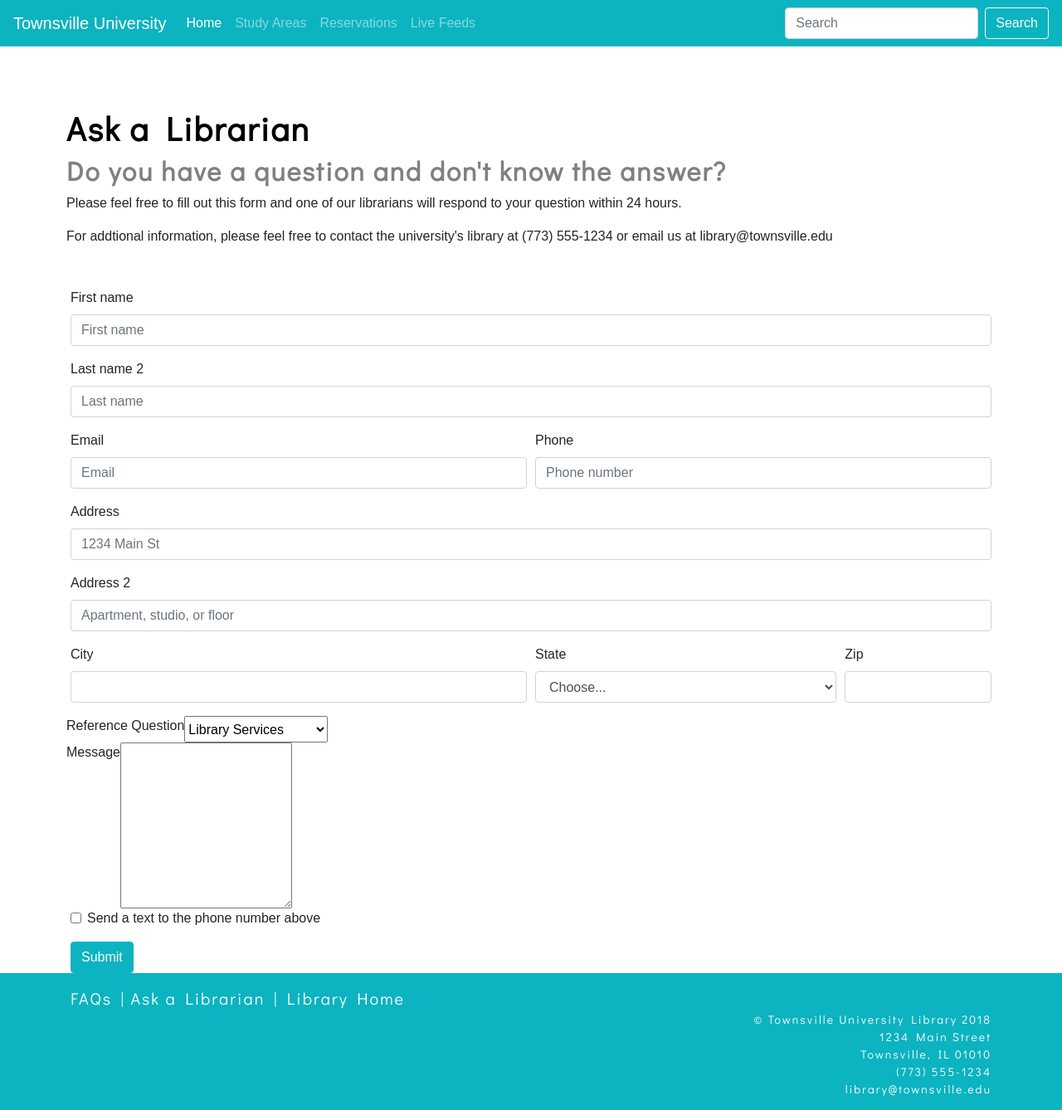
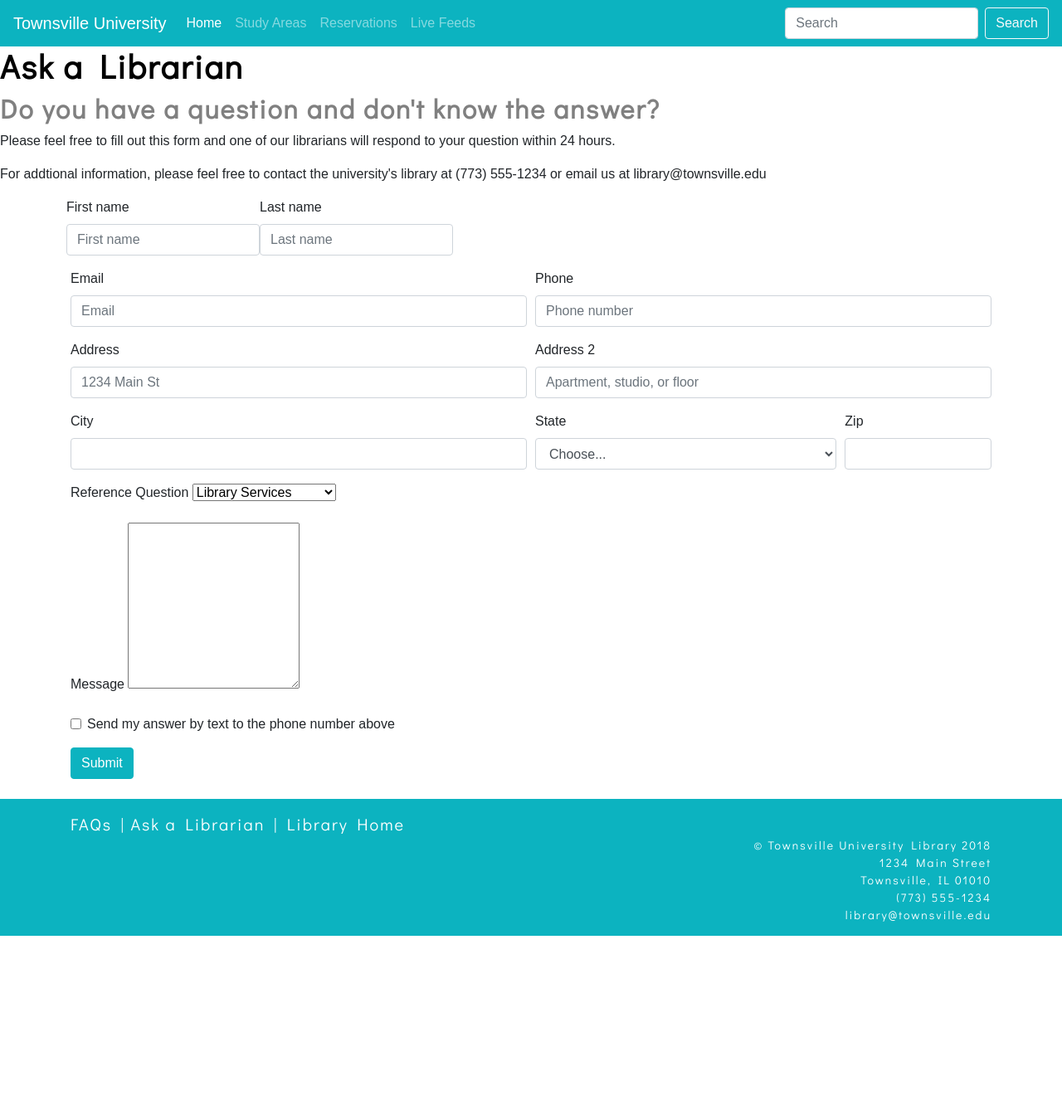
Before and after one commit to DOMLIS786/GAstudyareas, a Jekyll site: the page built from ask-librarian-form.html, in a window 1280 px wide. Shown: the whole page at 83% size. Built offline with Jekyll 4.4.1, drawn with Linux system fonts in a browser that asks for light colours; after the commit the page ends 1128 px from its top, so only the background shows below that.

Commit message:
Update ask-librarian-form.html

```diff
--- a/ask-librarian-form.html
+++ b/ask-librarian-form.html
@@ -5,22 +5,26 @@ title: Ask a Librarian
 {% include header.html %}
 
 <main class="content">
-  <article class="intro">
+      <main class="home">
 <h1>Ask a Librarian</h1>
+<article>
 <h2>Do you have a question and don't know the answer?</h2>
 <p> Please feel free to fill out this form and one of our librarians will respond to your question within 24 hours.</p>
 <p>For addtional information, please feel free to contact the university's library at (773) 555-1234 or email us at library@townsville.edu</p>
-  </article>
-</main>
-<section class="container">
+</article>
+ </main>
+      </main>
+      <section class="container">
 <form>
+<div class="form-row">
 <div class="form-group">
     <label for="fname">First name</label>
     <input type="text" class="form-control" id="fname" placeholder="First name">
   </div>
   <div class="form-group">
-    <label for="lname">Last name 2</label>
+    <label for="lname">Last name</label>
     <input type="text" class="form-control" id="lname" placeholder="Last name">
+  </div>
   </div>
   <div class="form-row">
     <div class="form-group col-md-6">
@@ -32,13 +36,15 @@ title: Ask a Librarian
       <input type="phone" class="form-control" id="inputPhone" placeholder="Phone number">
     </div>
   </div>
-  <div class="form-group">
+  <div class="form-row">
+  <div class="form-group col-md-6">
     <label for="inputAddress">Address</label>
     <input type="text" class="form-control" id="inputAddress" placeholder="1234 Main St">
   </div>
-  <div class="form-group">
+  <div class="form-group col-md-6">
     <label for="inputAddress2">Address 2</label>
     <input type="text" class="form-control" id="inputAddress2" placeholder="Apartment, studio, or floor">
+  </div>
   </div>
   <div class="form-row">
     <div class="form-group col-md-6">
@@ -57,7 +63,7 @@ title: Ask a Librarian
       <input type="text" class="form-control" id="inputZip">
     </div>
   </div>
- <div class="form-row">
+   <div class="form-group">
    <label for="reference">Reference Question</label>
     <select id="reference" name="referencequestion">
       <option value="libraryservices">Library Services</option>
@@ -65,7 +71,7 @@ title: Ask a Librarian
       <option value="general">Genernal Information</option>
     </select>
   </div>
-  <div class="form-row">
+  <div class="form-group">
     <label for="message">Message</label>
     <textarea id="subject" name="subject"style="height:200px"></textarea>
   </div>
@@ -73,12 +79,14 @@ title: Ask a Librarian
     <div class="form-check">
       <input class="form-check-input" type="checkbox" id="gridCheck">
       <label class="form-check-label" for="gridCheck">
-        Send a text to the phone number above
+        Send my answer by text to the phone number above
       </label>
     </div>
   </div>
   <button type="submit" class="btn btn-bookroom">Submit</button>
   <br>
+  <br>
 </form>
 </section>
+
 {% include footer.html %}
```
